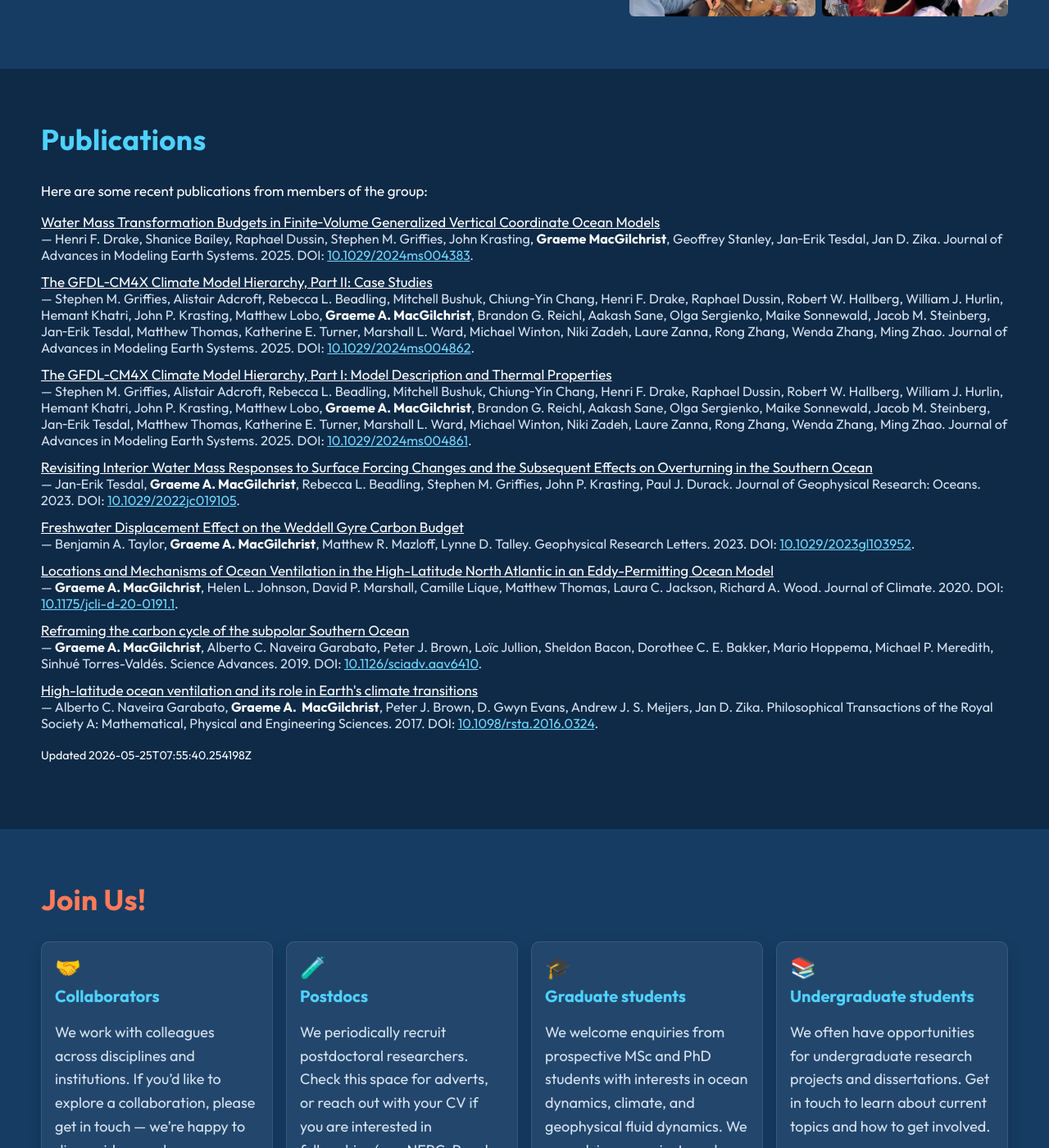
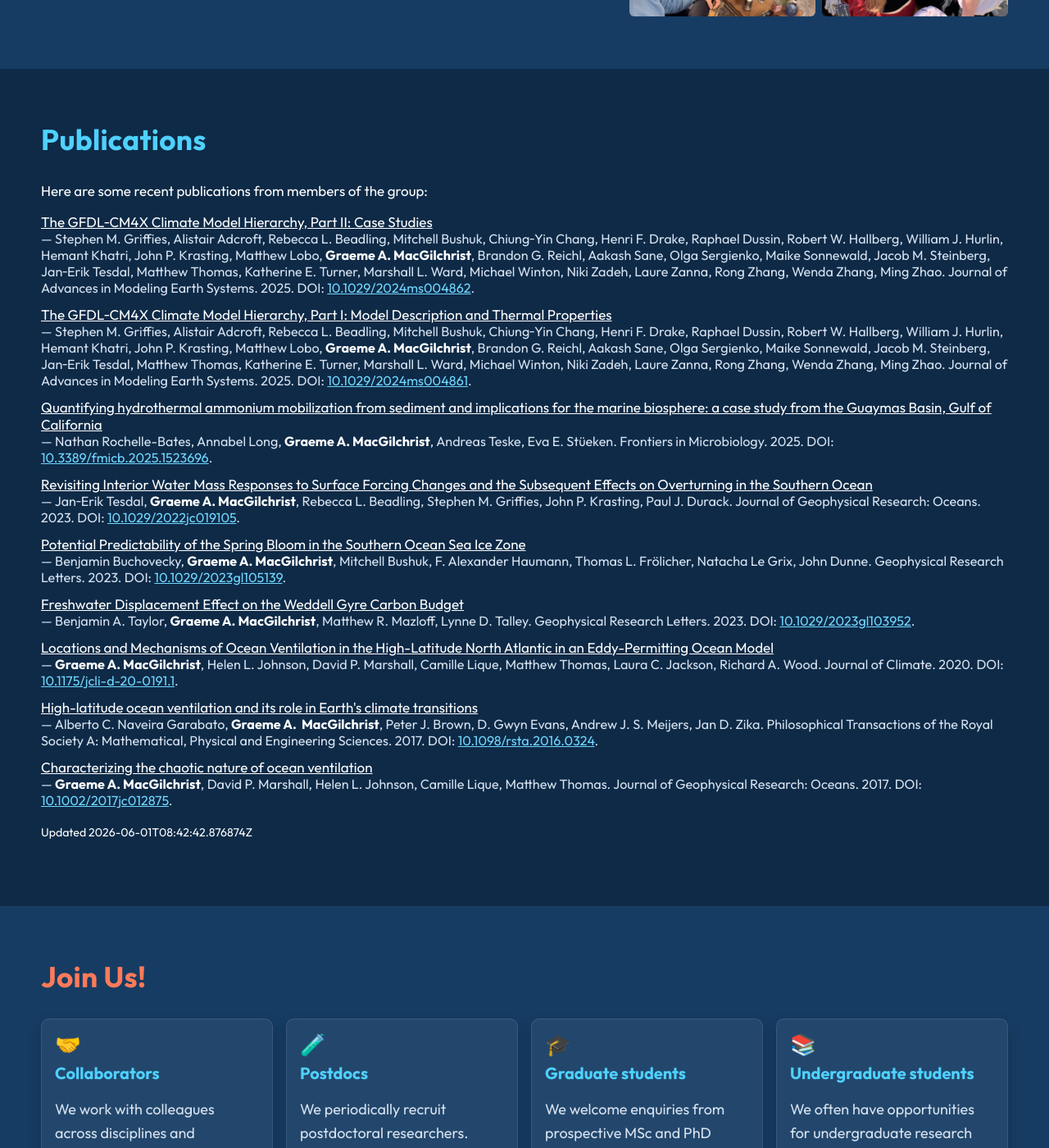
Before and after one commit to ODyn-StAndrews/ODyn-StAndrews.github.io, a Jekyll site: the page built from index.html, in a window 1280 px wide and 1400 px high, scrolled down 4870 px. Shown: the whole window at 82% size. Built offline with Jekyll 4.4.1, drawn with Linux system fonts in a browser that asks for light colours.

Commit message:
chore: update publications data

```diff
--- a/_data/publications.json
+++ b/_data/publications.json
@@ -1,27 +1,7 @@
 {
-  "generated_at": "2026-05-25T07:55:40.254198Z",
-  "count": 8,
+  "generated_at": "2026-06-01T08:42:42.876874Z",
+  "count": 9,
   "items": [
-    {
-      "title": "Water Mass Transformation Budgets in Finite\u2010Volume Generalized Vertical Coordinate Ocean Models",
-      "authors": "Henri F. Drake, Shanice Bailey, Raphael Dussin, Stephen M. Griffies, John Krasting, Graeme MacGilchrist, Geoffrey Stanley, Jan\u2010Erik Tesdal, Jan D. Zika",
-      "authors_list": [
-        "Henri F. Drake",
-        "Shanice Bailey",
-        "Raphael Dussin",
-        "Stephen M. Griffies",
-        "John Krasting",
-        "Graeme MacGilchrist",
-        "Geoffrey Stanley",
-        "Jan\u2010Erik Tesdal",
-        "Jan D. Zika"
-      ],
-      "venue": "Journal of Advances in Modeling Earth Systems",
-      "year": 2025,
-      "doi": "10.1029/2024ms004383",
-      "url": "https://doi.org/10.1029/2024ms004383",
-      "type": "journal-article"
-    },
     {
       "title": "The GFDL\u2010CM4X Climate Model Hierarchy, Part II: Case Studies",
       "authors": "Stephen M. Griffies, Alistair Adcroft, Rebecca L. Beadling, Mitchell Bushuk, Chiung\u2010Yin Chang, Henri F. Drake, Raphael Dussin, Robert W. Hallberg, William J. Hurlin, Hemant Khatri, John P. Krasting, Matthew Lobo, Graeme A. MacGilchrist, Brandon G. Reichl, Aakash Sane, Olga Sergienko, Maike Sonnewald, Jacob M. Steinberg, Jan\u2010Erik Tesdal, Matthew Thomas, Katherine E. Turner, Marshall L. Ward, Michael Winton, Niki Zadeh, Laure Zanna, Rong Zhang, Wenda Zhang, Ming Zhao",
@@ -101,6 +81,22 @@
       "type": "journal-article"
     },
     {
+      "title": "Quantifying hydrothermal ammonium mobilization from sediment and implications for the marine biosphere: a case study from the Guaymas Basin, Gulf of California",
+      "authors": "Nathan Rochelle-Bates, Annabel Long, Graeme A. MacGilchrist, Andreas Teske, Eva E. St\u00fceken",
+      "authors_list": [
+        "Nathan Rochelle-Bates",
+        "Annabel Long",
+        "Graeme A. MacGilchrist",
+        "Andreas Teske",
+        "Eva E. St\u00fceken"
+      ],
+      "venue": "Frontiers in Microbiology",
+      "year": 2025,
+      "doi": "10.3389/fmicb.2025.1523696",
+      "url": "https://doi.org/10.3389/fmicb.2025.1523696",
+      "type": "journal-article"
+    },
+    {
       "title": "Revisiting Interior Water Mass Responses to Surface Forcing Changes and the Subsequent Effects on Overturning in the Southern Ocean",
       "authors": "Jan\u2010Erik Tesdal, Graeme A. MacGilchrist, Rebecca L. Beadling, Stephen M. Griffies, John P. Krasting, Paul J. Durack",
       "authors_list": [
@@ -115,6 +111,24 @@
       "year": 2023,
       "doi": "10.1029/2022jc019105",
       "url": "https://doi.org/10.1029/2022jc019105",
+      "type": "journal-article"
+    },
+    {
+      "title": "Potential Predictability of the Spring Bloom in the Southern Ocean Sea Ice Zone",
+      "authors": "Benjamin Buchovecky, Graeme A. MacGilchrist, Mitchell Bushuk, F. Alexander Haumann, Thomas L. Fr\u00f6licher, Natacha Le Grix, John Dunne",
+      "authors_list": [
+        "Benjamin Buchovecky",
+        "Graeme A. MacGilchrist",
+        "Mitchell Bushuk",
+        "F. Alexander Haumann",
+        "Thomas L. Fr\u00f6licher",
+        "Natacha Le Grix",
+        "John Dunne"
+      ],
+      "venue": "Geophysical Research Letters",
+      "year": 2023,
+      "doi": "10.1029/2023gl105139",
+      "url": "https://doi.org/10.1029/2023gl105139",
       "type": "journal-article"
     },
     {
@@ -151,26 +165,6 @@
       "type": "journal-article"
     },
     {
-      "title": "Reframing the carbon cycle of the subpolar Southern Ocean",
-      "authors": "Graeme A. MacGilchrist, Alberto C. Naveira Garabato, Peter J. Brown, Lo\u00efc Jullion, Sheldon Bacon, Dorothee C. E. Bakker, Mario Hoppema, Michael P. Meredith, Sinhu\u00e9 Torres-Vald\u00e9s",
-      "authors_list": [
-        "Graeme A. MacGilchrist",
-        "Alberto C. Naveira Garabato",
-        "Peter J. Brown",
-        "Lo\u00efc Jullion",
-        "Sheldon Bacon",
-        "Dorothee C. E. Bakker",
-        "Mario Hoppema",
-        "Michael P. Meredith",
-        "Sinhu\u00e9 Torres-Vald\u00e9s"
-      ],
-      "venue": "Science Advances",
-      "year": 2019,
-      "doi": "10.1126/sciadv.aav6410",
-      "url": "https://doi.org/10.1126/sciadv.aav6410",
-      "type": "journal-article"
-    },
-    {
       "title": "High-latitude ocean ventilation and its role in Earth's climate transitions",
       "authors": "Alberto C. Naveira Garabato, Graeme A.\u00a0 MacGilchrist, Peter J. Brown, D. Gwyn Evans, Andrew J. S. Meijers, Jan D. Zika",
       "authors_list": [
@@ -186,6 +180,22 @@
       "doi": "10.1098/rsta.2016.0324",
       "url": "https://doi.org/10.1098/rsta.2016.0324",
       "type": "journal-article"
+    },
+    {
+      "title": "Characterizing the chaotic nature of ocean ventilation",
+      "authors": "Graeme A. MacGilchrist, David P. Marshall, Helen L. Johnson, Camille Lique, Matthew Thomas",
+      "authors_list": [
+        "Graeme A. MacGilchrist",
+        "David P. Marshall",
+        "Helen L. Johnson",
+        "Camille Lique",
+        "Matthew Thomas"
+      ],
+      "venue": "Journal of Geophysical Research: Oceans",
+      "year": 2017,
+      "doi": "10.1002/2017jc012875",
+      "url": "https://doi.org/10.1002/2017jc012875",
+      "type": "journal-article"
     }
   ]
 }
```
